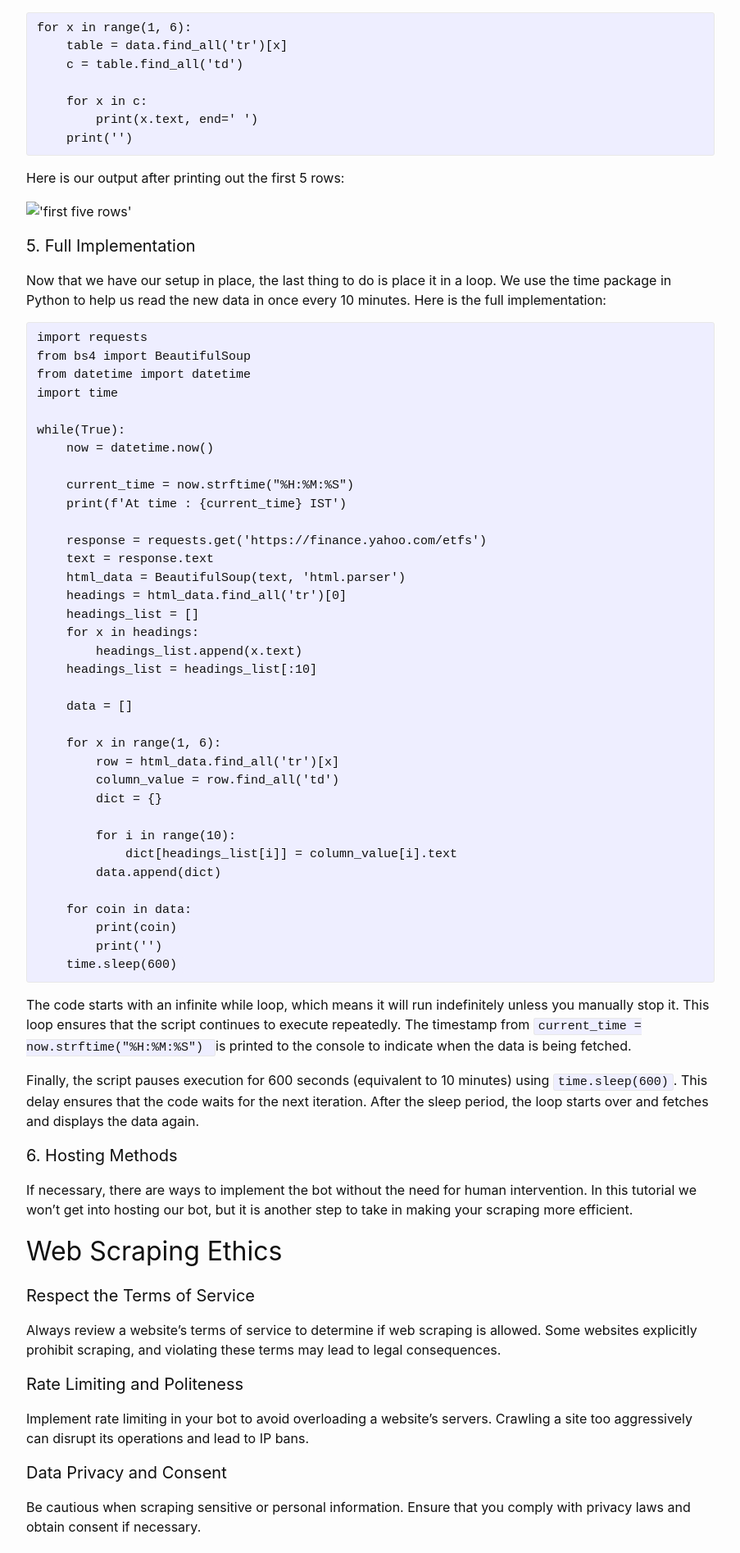
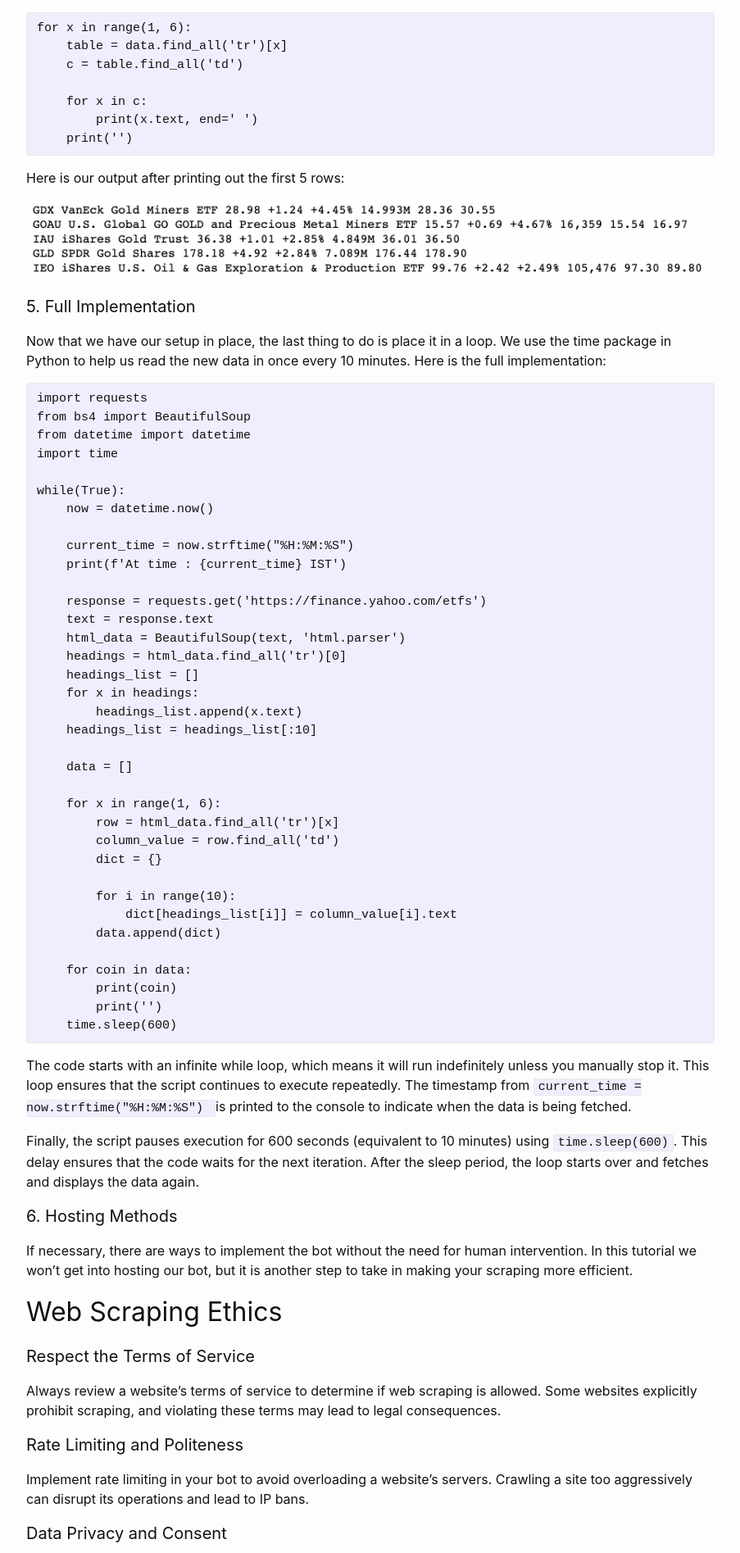
Before and after one commit to justinpferdner/justinpferdner.github.io, a Jekyll site: the page built from _posts/2023-10-12-web-scraping-tutorial.md, in a window 1280 px wide. Shown: the part 2845-4740 px from the top of the page at 82% size, without its empty margins (188-1091 px from the left). Built offline with Jekyll 4.4.1, drawn with Linux system fonts in a browser that asks for light colours; comment, search, counter and statistics services are not loaded.

Commit message:
Update 2023-10-12-web-scraping-tutorial.md
finishing images

```diff
--- a/_posts/2023-10-12-web-scraping-tutorial.md
+++ b/_posts/2023-10-12-web-scraping-tutorial.md
@@ -93,7 +93,7 @@ for x in range(1, 6):
 
 Here is our output after printing out the first 5 rows:
 
-!['first five rows'](../assets/images/1.02_first_five_rows.png)
+<img src="{{site.url}}/{{site.baseurl}}../assets/images/1.02_first_five_rows.png" alt="columns"/>
 
 #### 5. Full Implementation
 
```
